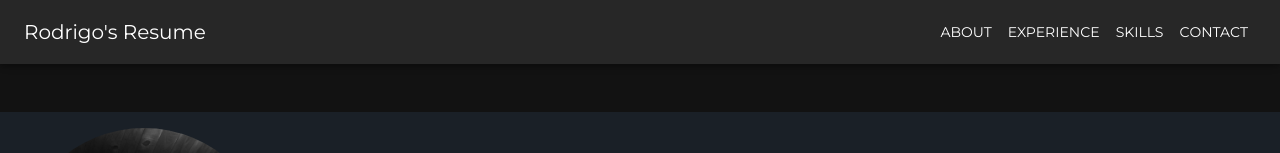
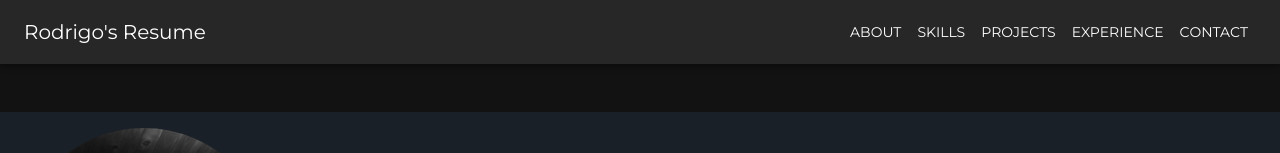
Before and after one commit to gigs13/gigs13.github.io, a React (Create React App) app in the folder app/: page / in a window 1280 px wide. Shown: the top 153 px of the page. Built offline with nearby package versions, Linux system fonts and the light colour scheme.

Commit message:
Fix navbar sections

```diff
--- a/app/src/components/habilidades.js
+++ b/app/src/components/habilidades.js
@@ -69,6 +69,7 @@ function SkillProgress({ skill }) {
 
   return (
     <Grid
+      id="skills"
       container
       spacing={2}
       alignItems="center"
--- a/app/src/components/listadoProyectos.js
+++ b/app/src/components/listadoProyectos.js
@@ -11,6 +11,7 @@ export default function Proyectos() {
 
   return (
     <Grid
+      id="projects"
       container
       spacing={2}
       direction="row"
--- a/app/src/components/navbar.js
+++ b/app/src/components/navbar.js
@@ -21,7 +21,7 @@ import NavegacionExperiencia from "./navegacionExperiencias";
 import { UserContext } from "../App"; // Importamos el contexto
 
 const drawerWidth = 240;
-const navItems = ["About", "Experience", "Skills", "Contact"];
+const navItems = ["About", "Skills", "Projects", "Experience", "Contact"];
 
 function HideOnScroll({ children, window }) {
   const trigger = useScrollTrigger({
```
